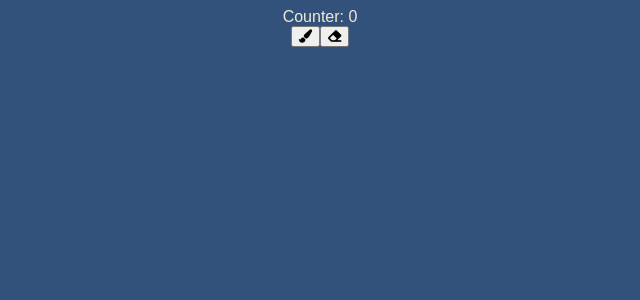
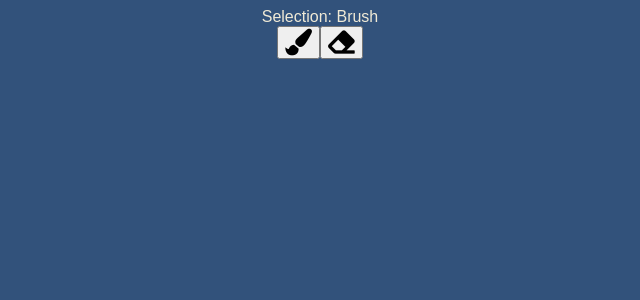
Before and after one commit to akc8012/preact-scaffold, a Preact app: page / in a window 1280 px wide. Shown: the top 300 px of the page, without its empty margins (320-960 px from the left). Built offline with nearby package versions, Linux system fonts and the light colour scheme.

Commit message:
Save draw state as enum

```diff
--- a/index.html
+++ b/index.html
@@ -3,6 +3,7 @@
 
 <head>
   <meta charset="utf-8">
+  <title>PaintApp</title>
 </head>
 
 <body>
--- a/src/main.tsx
+++ b/src/main.tsx
@@ -5,19 +5,24 @@ import { useState } from 'preact/hooks'
 import '@fortawesome/fontawesome-free/css/all.css';
 import './style.scss'
 
+enum Selection {
+	Brush = "Brush",
+	Eraser = "Eraser"
+};
+
 function App() {
-	const [value, setValue] = useState(0);
+	const [value, setValue] = useState(Selection.Brush);
 
 	return (
 		// TODO: Find out why I can't use <></>
 		<div>
-			<div>Counter: {value}</div>
-			<button onClick={() => setValue(value + 1)}>
-				<i class="fas fa-paint-brush"></i>
+			<div>Selection: {value}</div>
+			<button onClick={() => setValue(Selection.Brush)}>
+				<i class='fas fa-paint-brush fa-2x'></i>
 			</button>
 
-			<button onClick={() => setValue(value - 1)}>
-				<i class="fas fa-eraser"></i>
+			<button onClick={() => setValue(Selection.Eraser)}>
+				<i class='fas fa-eraser fa-2x'></i>
 			</button>
 		</div>
 	)
```
